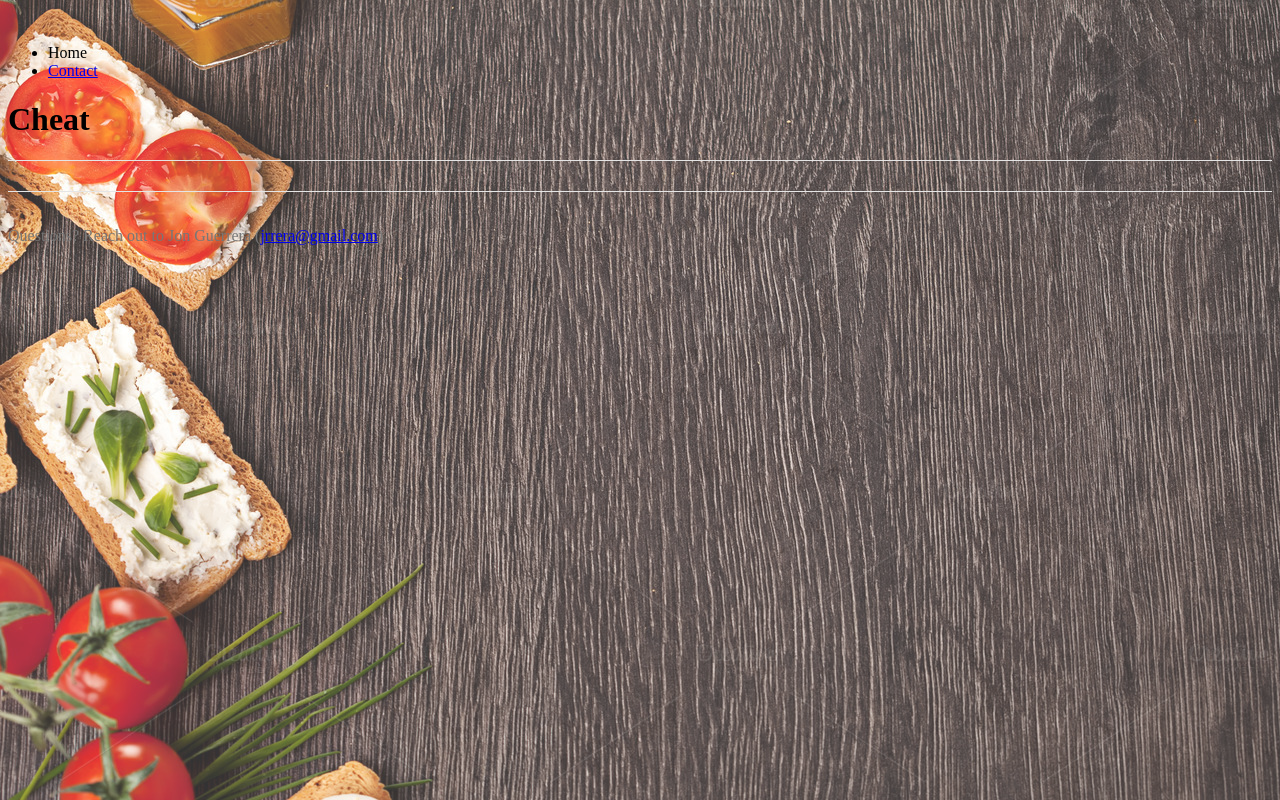
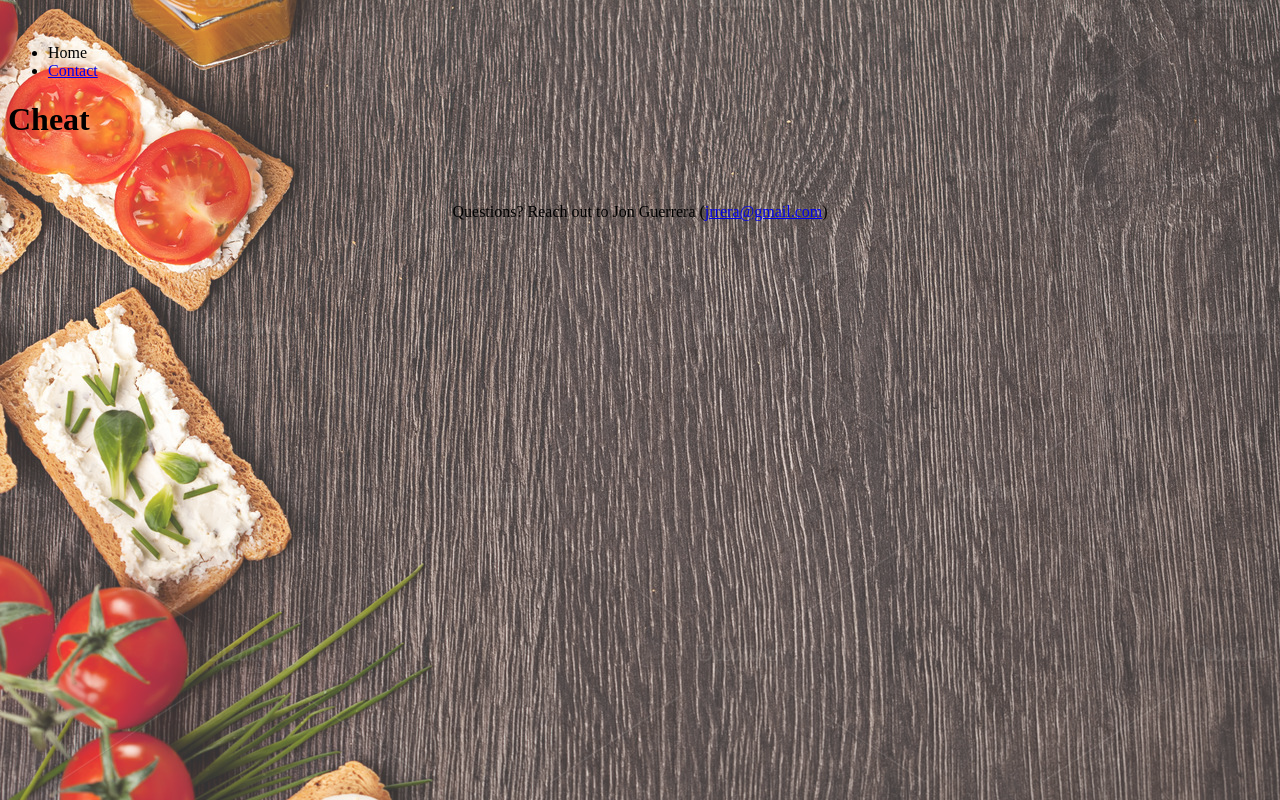
Before and after one commit to jrrera/cheat, a website with bundled scripts: page app/index.html in a window 1280 px wide. Built offline with nearby package versions, Linux system fonts and the light colour scheme; files whose address does not match are found by name.

Commit message:
README updates and design tweaks

```diff
--- a/app/index.html
+++ b/app/index.html
@@ -54,9 +54,9 @@
     <![endif]-->
     <!-- endbuild -->
 
+    <script src="bower_components/closurelibrary/closure/goog/base.js"></script>
     <!-- build:js(.) scripts/vendor.js -->
     <!-- bower:js -->
-    <script src="bower_components/closurelibrary/closure/goog/base.js"></script>
     <script src="bower_components/jquery/dist/jquery.js"></script>
     <script src="bower_components/angular/angular.js"></script>
     <script src="bower_components/bootstrap/dist/js/bootstrap.js"></script>
--- a/app/styles/main.css
+++ b/app/styles/main.css
@@ -24,10 +24,7 @@ body:after {
   padding-right: 15px;
 }
 
-/* Custom page header */
-.header {
-  border-bottom: 1px solid #e5e5e5;
-}
+
 /* Make the masthead heading the same height as the navigation */
 .header h3 {
   margin-top: 0;
@@ -39,8 +36,8 @@ body:after {
 /* Custom page footer */
 .footer {
   padding-top: 19px;
-  color: #777;
-  border-top: 1px solid #e5e5e5;
+  color: #000;
+  text-align: center;
 }
 
 /* Customize container */
--- a/bower.json
+++ b/bower.json
@@ -14,7 +14,6 @@
     "angular-touch": "^1.3.0",
     "angular-ui-sortable": "~0.13.0",
     "jquery-ui": "~1.11.2",
-    "closure-library": "*",
     "closurelibrary": "*"
   },
   "devDependencies": {
```
Also changed, not shown: README.md.
